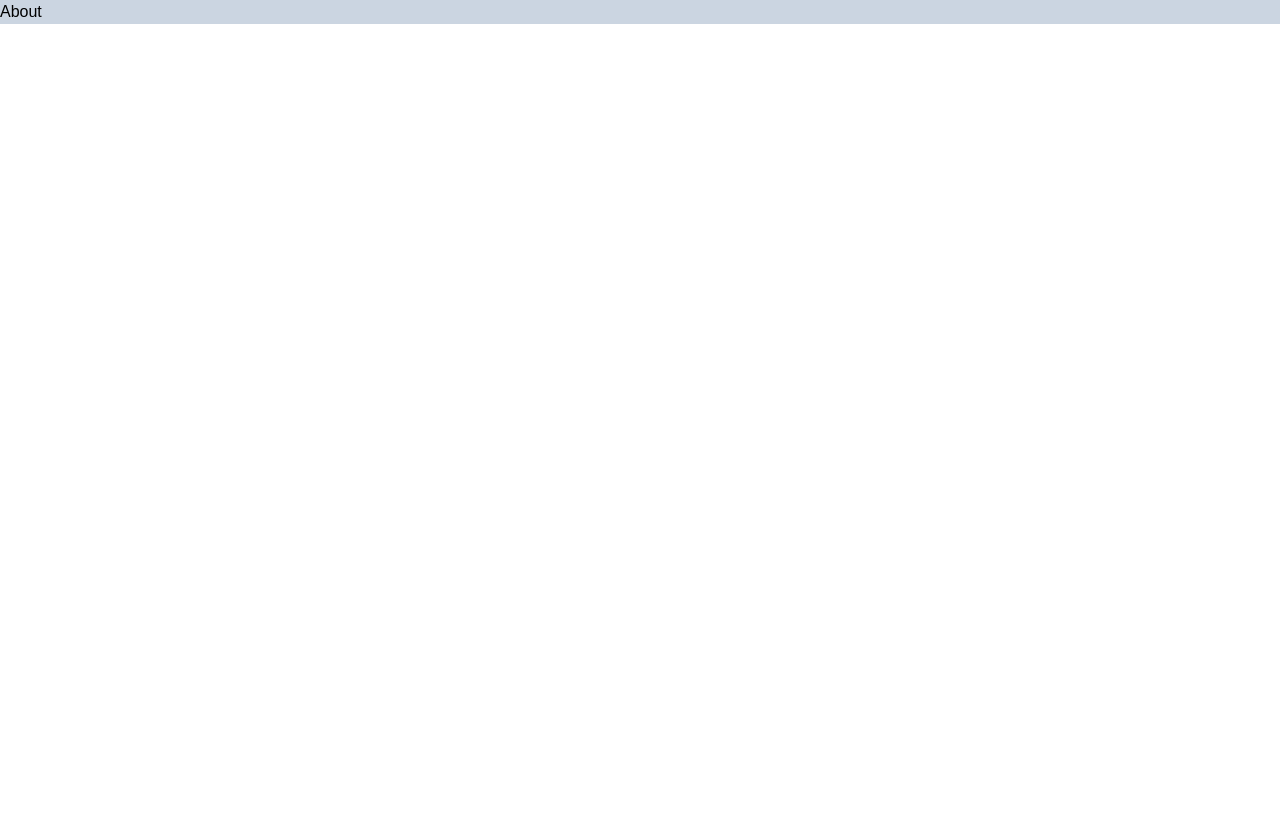
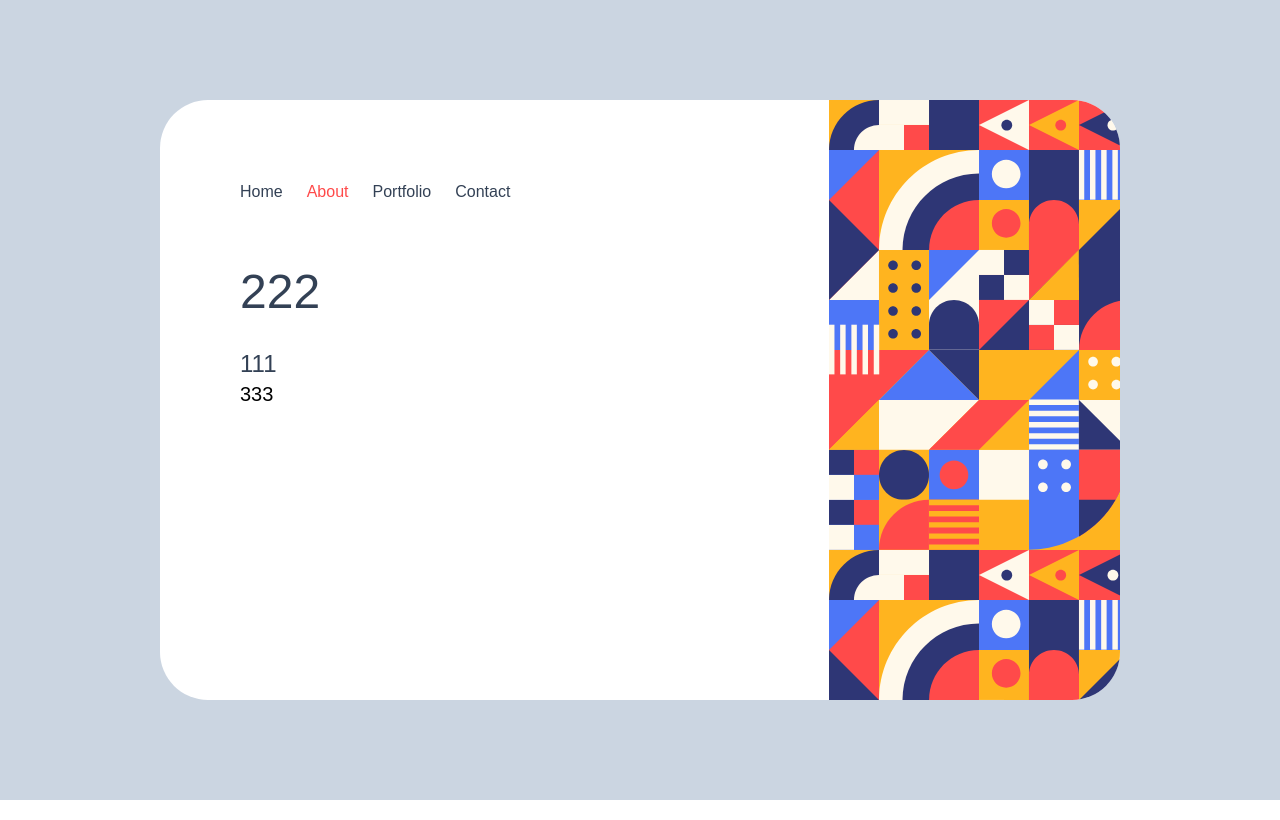
Before and after one commit to premier213/MyWebsite, a React (Create React App) app: page /about in a window 1280 px wide. Built offline with nearby package versions, Linux system fonts and the light colour scheme.

Commit message:
about created

```diff
--- a/src/components/about.js
+++ b/src/components/about.js
@@ -1,5 +1,21 @@
+import NavDesktop from "./nav/navDesktop";
+
 const About = () => (
-  <div className="sm:bg-white lg:bg-gray-300 h-screen">About</div>
+  <div className="sm:bg-white xl:items-center xl:justify-center xl:bg-gray-300 flex min-h-screen">
+    <div className="rounded-4xl sm:flex-row xl:flex-row-reverse xl:w-75v xl:h-75v xl:bg-white flex flex-col">
+      <div className="geo-pattern w-100v 2xl:w-50v h-20v bg-yellow rounded-br-25 sm:w-30v sm:h-80v sm:rounded-br-full xl:w-40v xl:h-75v xl:rounded-r-4xl" />
+      <div className="my-10h 2xl:my-10h h-60v sm:my-20h sm:w-70v sm:h-80v xl:my-10h xl:mx-20 mx-12">
+        <NavDesktop />
+        <div className="font-display 2xl:text-6xl xl:mt-16 lg:text-5xl text-4xl text-gray-700">
+          222
+        </div>
+        <div className="2xl:text-3xl sm:mt-8 sm:w-40v xl:mt-8 xl:max-w-sm xl:text-2xl sm:text-3xl mt-2 text-xl font-thin text-gray-700">
+          111
+        </div>
+        <div className="text-xl font-thin">333</div>
+      </div>
+    </div>
+  </div>
 );
 
 export default About;
--- a/src/components/home.js
+++ b/src/components/home.js
@@ -15,10 +15,10 @@ const Home = () => (
       <div className="geo-pattern w-100v 2xl:w-50v h-40v bg-yellow rounded-br-25 sm:w-30v sm:h-80v sm:rounded-br-full xl:w-40v xl:h-75v xl:rounded-r-4xl" />
       <div className="my-10h 2xl:my-10h h-60v sm:my-20h sm:w-70v sm:h-80v xl:my-10h xl:mx-20 mx-12">
         <NavDesktop />
-        <div className="font-display 2xl:text-6xl xl:mt-16 text-4xl text-gray-700">
+        <div className="font-display 2xl:text-6xl xl:mt-16 lg:text-5xl text-4xl text-gray-700">
           {hi}
         </div>
-        <div className="2xl:text-3xl sm:mt-8 sm:w-40v xl:mt-8 xl:max-w-sm xl:text-2xl mt-2 text-xl font-thin text-gray-700">
+        <div className="2xl:text-3xl sm:mt-8 sm:w-40v xl:mt-8 xl:max-w-sm xl:text-2xl sm:text-3xl mt-2 text-xl font-thin text-gray-700">
           {describe}
         </div>
         <div className="text-xl font-thin">
--- a/src/components/nav/navDesktop.js
+++ b/src/components/nav/navDesktop.js
@@ -4,7 +4,7 @@ const NavDesktop = () => (
   <div>
     <div className="xl:flex hidden">
       <ul className="flex text-gray-700">
-        <NavLink to="/" activeClassName="text-red">
+        <NavLink to="/" activeClassName="text-red" exact>
           <li className="pr-6">Home</li>
         </NavLink>
         <NavLink to="/about" activeClassName="text-red">
```
